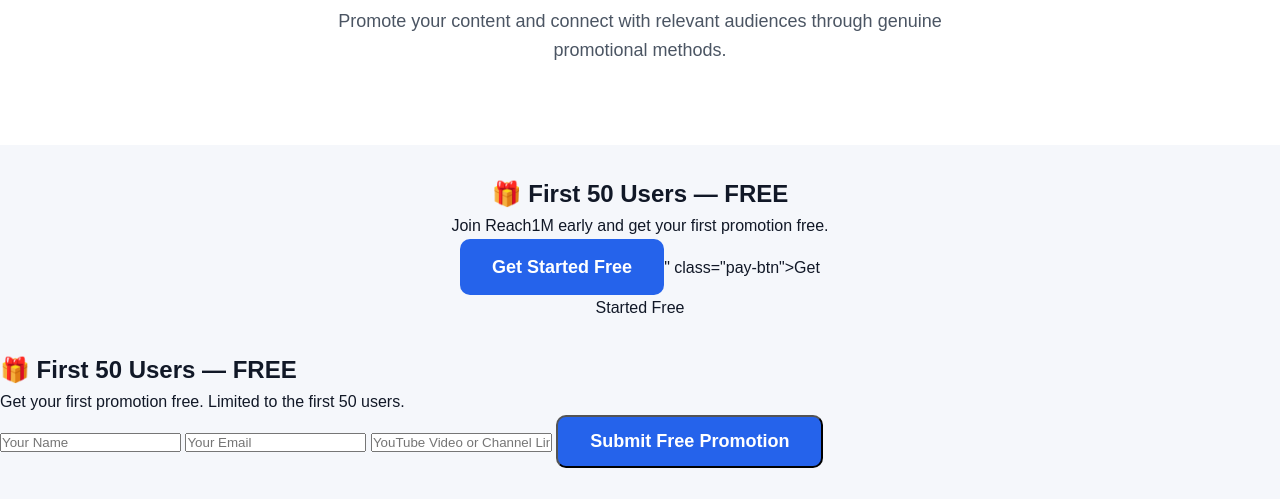
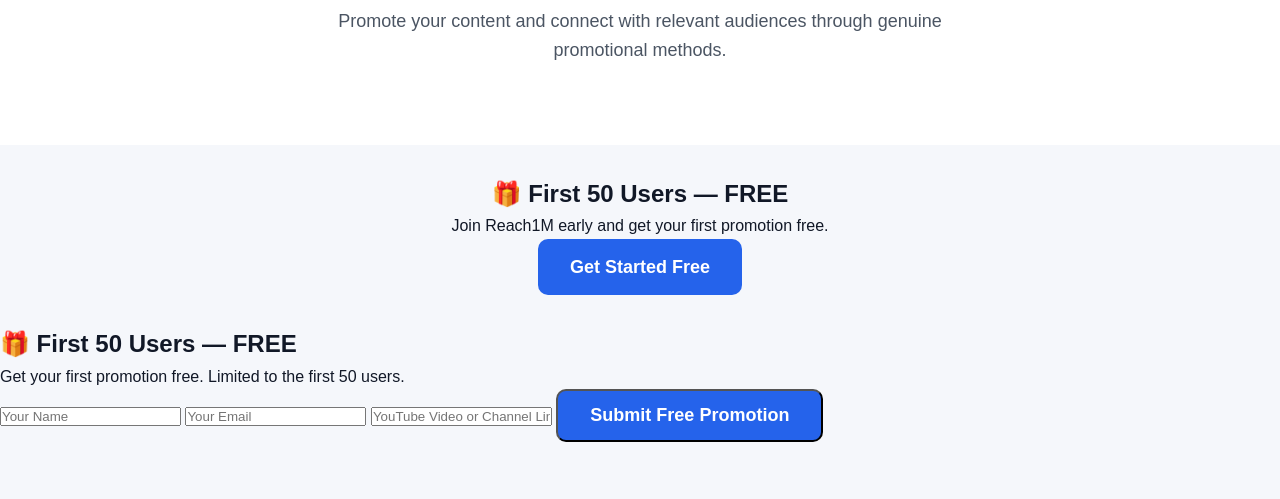
Before and after one commit to Aishudgowda/Reach1m, a plain HTML site: page index.html in a window 1280 px wide. Shown: the part 239-738 px from the top of the page. Drawn offline with Linux system fonts and the light colour scheme.

Commit message:
Update index.html

```diff
--- a/index.html
+++ b/index.html
@@ -170,7 +170,7 @@
 <div style="text-align:center; margin:30px auto; max-width:400px;">
   <h2>🎁 First 50 Users — FREE</h2>
   <p>Join Reach1M early and get your first promotion free.</p>
-  <a href="#free-signup" class="pay-btn">Get Started Free</a>" class="pay-btn">Get Started Free</a>
+  <a href="#free-signup" class="pay-btn">Get Started Free</a>
 </div
 <section class="section" id="free-signup">
  <h2>🎁 First 50 Users — FREE</h2>
```
